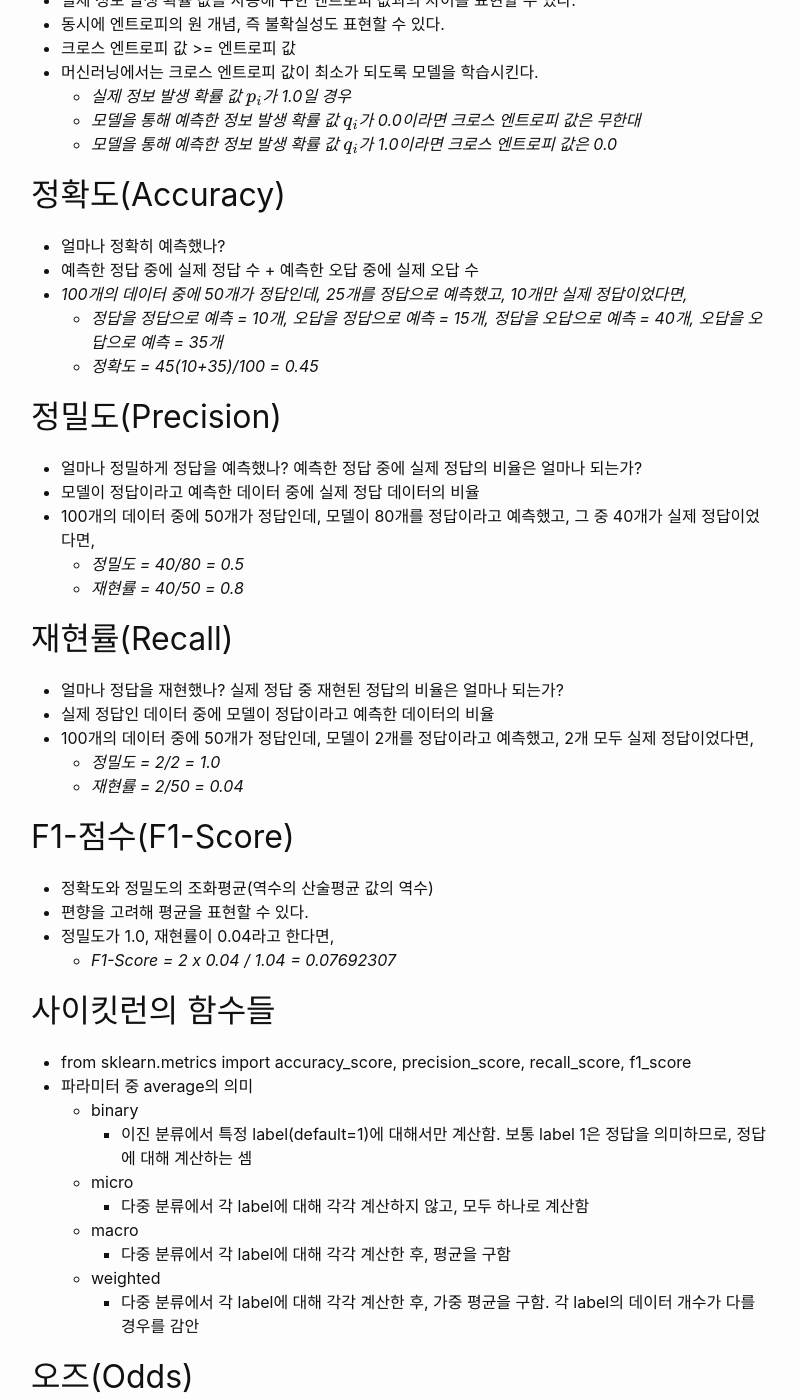
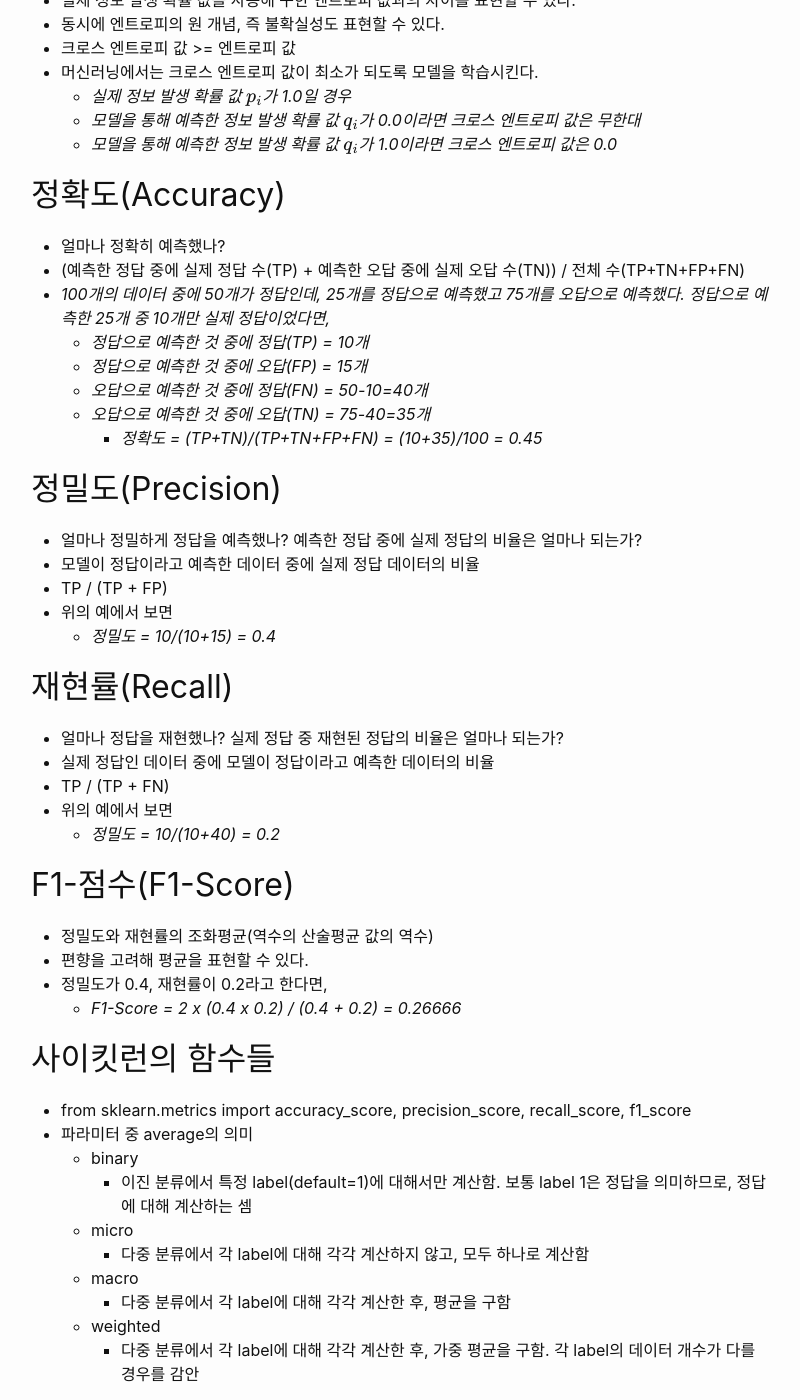
Before and after one commit to chorockuin/chorockuin.github.io, a Jekyll site: the page built from _posts/2020-03-28-machine_learning_basic.md, in a window 1280 px wide and 1400 px high, scrolled down 1969 px. Shown: the whole window, without its empty margins (239-1039 px from the left). Built offline with Jekyll 4.4.1, drawn with Linux system fonts in a browser that asks for light colours; formulas are drawn with MathJax 3.

Commit message:
Update 2020-03-28-machine_learning_basic.md

```diff
--- a/_posts/2020-03-28-machine_learning_basic.md
+++ b/_posts/2020-03-28-machine_learning_basic.md
@@ -75,30 +75,33 @@ $$
 
 ## 정확도(Accuracy)
 - 얼마나 정확히 예측했나?
-- 예측한 정답 중에 실제 정답 수 + 예측한 오답 중에 실제 오답 수
-- *100개의 데이터 중에 50개가 정답인데, 25개를 정답으로 예측했고, 10개만 실제 정답이었다면,*
-	- *정답을 정답으로 예측 = 10개, 오답을 정답으로 예측 = 15개, 정답을 오답으로 예측 = 40개, 오답을 오답으로 예측 = 35개*
-	- *정확도 = 45(10+35)/100 = 0.45*
+- (예측한 정답 중에 실제 정답 수(TP) + 예측한 오답 중에 실제 오답 수(TN)) / 전체 수(TP+TN+FP+FN)
+- *100개의 데이터 중에 50개가 정답인데, 25개를 정답으로 예측했고 75개를 오답으로 예측했다. 정답으로 예측한 25개 중 10개만 실제 정답이었다면,*
+	- *정답으로 예측한 것 중에 정답(TP) = 10개*
+  - *정답으로 예측한 것 중에 오답(FP) = 15개*
+  - *오답으로 예측한 것 중에 정답(FN) = 50-10=40개*
+  - *오답으로 예측한 것 중에 오답(TN) = 75-40=35개*
+	- *정확도 = (TP+TN)/(TP+TN+FP+FN) = (10+35)/100 = 0.45*
 
 ## 정밀도(Precision)
 - 얼마나 정밀하게 정답을 예측했나? 예측한 정답 중에 실제 정답의 비율은 얼마나 되는가?
 - 모델이 정답이라고 예측한 데이터 중에 실제 정답 데이터의 비율
-- 100개의 데이터 중에 50개가 정답인데, 모델이 80개를 정답이라고 예측했고, 그 중 40개가 실제 정답이었다면,
-	- *정밀도 = 40/80 = 0.5*
-	- *재현률 = 40/50 = 0.8*
+- TP / (TP + FP)
+- 위의 예에서 보면
+	- *정밀도 = 10/(10+15) = 0.4*
 
 ## 재현률(Recall)
 - 얼마나 정답을 재현했나? 실제 정답 중 재현된 정답의 비율은 얼마나 되는가?
 - 실제 정답인 데이터 중에 모델이 정답이라고 예측한 데이터의 비율
-- 100개의 데이터 중에 50개가 정답인데, 모델이 2개를 정답이라고 예측했고, 2개 모두 실제 정답이었다면,
-	- *정밀도 = 2/2 = 1.0*
-	- *재현률 = 2/50 = 0.04*
+- TP / (TP + FN)
+- 위의 예에서 보면
+	- *정밀도 = 10/(10+40) = 0.2*
 
 ## F1-점수(F1-Score)
-- 정확도와 정밀도의 조화평균(역수의 산술평균 값의 역수)
+- 정밀도와 재현률의 조화평균(역수의 산술평균 값의 역수)
 - 편향을 고려해 평균을 표현할 수 있다.
-- 정밀도가 1.0, 재현률이 0.04라고 한다면,
-	- *F1-Score = 2 x 0.04 / 1.04 = 0.07692307*
+- 정밀도가 0.4, 재현률이 0.2라고 한다면,
+	- *F1-Score = 2 x (0.4 x 0.2) / (0.4 + 0.2) = 0.26666*
 
 ## 사이킷런의 함수들
 - from sklearn.metrics import accuracy_score, precision_score, recall_score, f1_score
```
